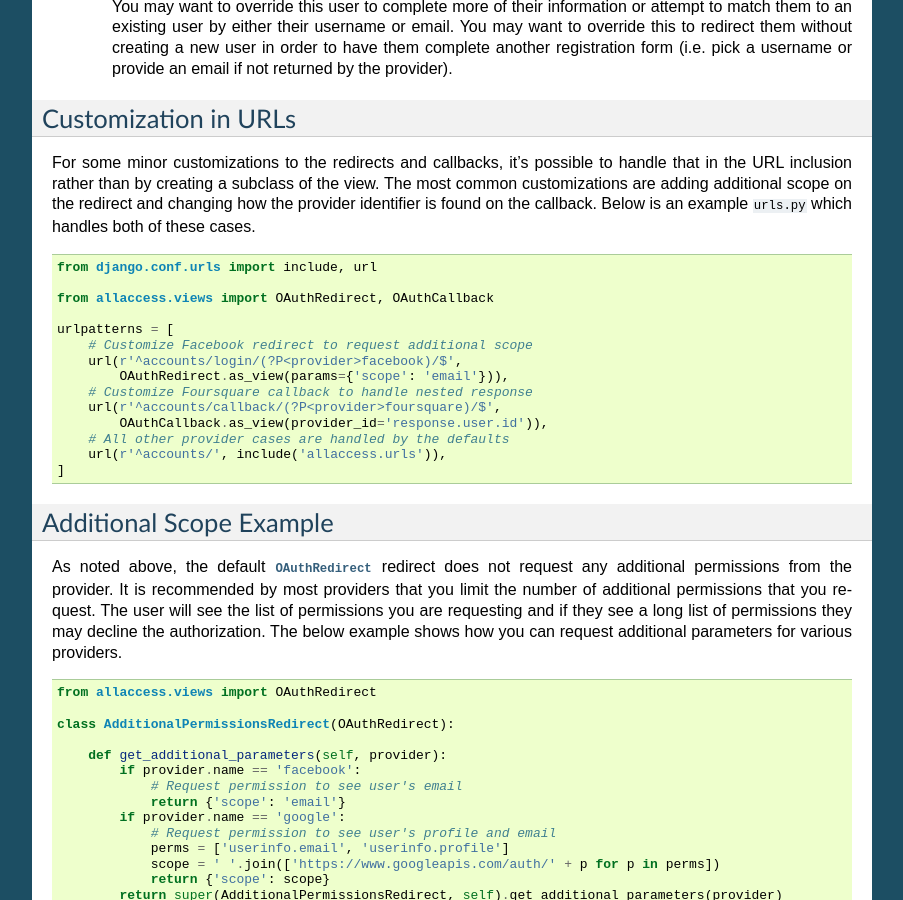
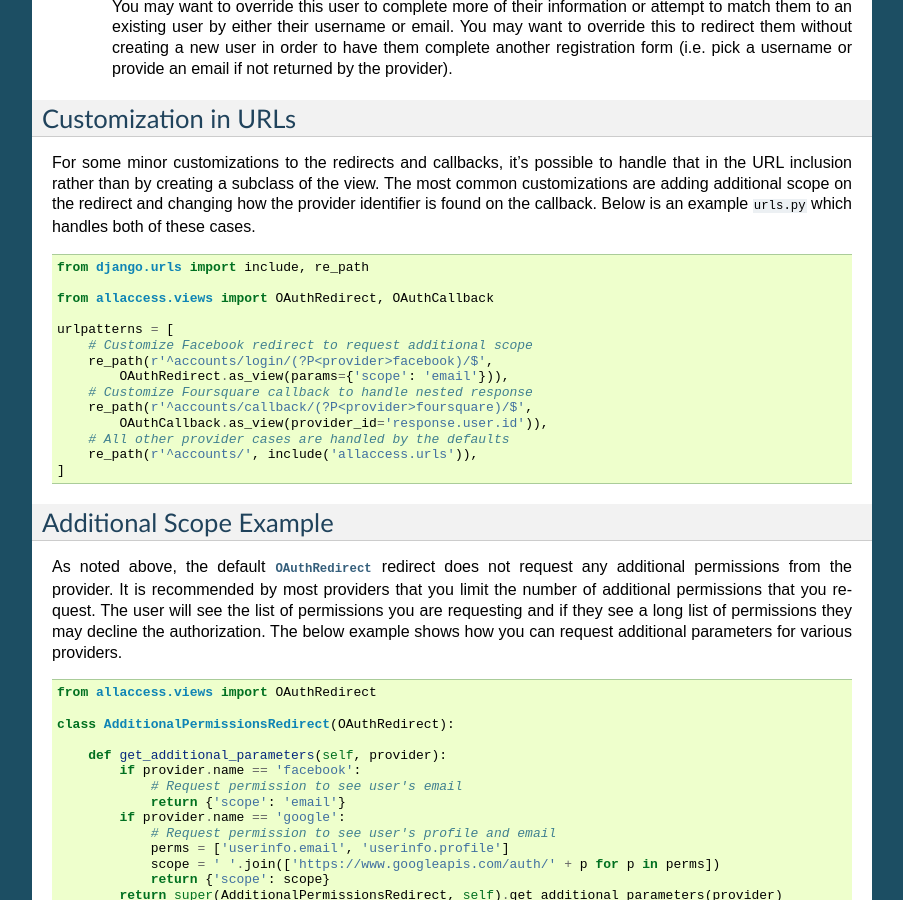
Before and after one commit to mlavin/django-all-access, a Sphinx documentation site: the page built from docs/customize-views.rst, in a window 1280 px wide and 900 px high, scrolled down 3144 px. Shown: the whole window, without its empty margins (198-1101 px from the left). Built offline with Sphinx 7.4.7, drawn with Linux system fonts in a browser that asks for light colours; some of the changed text lies outside the part shown.

Commit message:
Update examples and improve docs links

```diff
--- a/docs/customize-views.rst
+++ b/docs/customize-views.rst
@@ -2,7 +2,7 @@
 ====================================
 
 django-all-access provides default views/urls for authentication. These are built
-from Django's `class based views <https://docs.djangoproject.com/en/1.8/topics/class-based-views/>`_
+from Django's `class based views <https://docs.djangoproject.com/en/stable/topics/class-based-views/>`_
 making them easy to extend or override the default behavior in your project.
 
 
@@ -11,7 +11,7 @@
 
 The initial step for authenticating with any OAuth provider is redirecting the
 user to the provider's website. The :py:class:`OAuthRedirect` view extends from the
-`RedirectView <https://docs.djangoproject.com/en/1.8/ref/class-based-views/#redirectview>`_
+`RedirectView <https://docs.djangoproject.com/en/stable/ref/class-based-views/base/#redirectview>`_
 By default it is mapped to the ``allaccess-login`` URL name. This view takes one
 keyword argument from the URL pattern ``provider`` which corresponds to the ``Provider.name``
 for an enabled provider. If no enabled provider is found for the name, this view
@@ -74,7 +74,7 @@
 After the user has authenticated with the remote provider or denied access to your application
 request, they are returned to the callback specified in the initial redirect. :py:class:`OAuthCallback`
 defines the default behaviour on this callback. This view extends from the base
-`View <https://docs.djangoproject.com/en/1.8/ref/class-based-views/#view>`_ class.
+`View <https://docs.djangoproject.com/en/stable/ref/class-based-views/base/#view>`_ class.
 By default it is mapped to the ``allaccess-callback`` URL name. Similar to the :py:class:`OAuthRedirect` view,
 this view takes one keyword argument ``provider`` which corresponds to the ``Provider.name``
 for an enabled provider. If no enabled provider is found for the name, this view will return a 404.
@@ -211,19 +211,19 @@
 
 .. code-block:: python
 
-    from django.conf.urls import include, url
+    from django.urls import include, re_path
 
     from allaccess.views import OAuthRedirect, OAuthCallback
 
     urlpatterns = [
         # Customize Facebook redirect to request additional scope
-        url(r'^accounts/login/(?P<provider>facebook)/$',
+        re_path(r'^accounts/login/(?P<provider>facebook)/$',
             OAuthRedirect.as_view(params={'scope': 'email'})),
         # Customize Foursquare callback to handle nested response
-        url(r'^accounts/callback/(?P<provider>foursquare)/$',
+        re_path(r'^accounts/callback/(?P<provider>foursquare)/$',
             OAuthCallback.as_view(provider_id='response.user.id')),
         # All other provider cases are handled by the defaults
-        url(r'^accounts/', include('allaccess.urls')),
+        re_path(r'^accounts/', include('allaccess.urls')),
     ]
 
 
@@ -289,7 +289,7 @@
 
 This view will require authentication which is handled in the URL pattern. There
 are multiple methods for decorating class based views which are detailed in the
-`Django docs <https://docs.djangoproject.com/en/1.8/topics/class-based-views/#decorating-class-based-views>`_.
+`Django docs <https://docs.djangoproject.com/en/stable/topics/class-based-views/intro/#decorating-class-based-views>`_.
 
 Next we will need a redirect view to send the user to this callback. This view
 will also require that the user already be authenticated which can be handled in
@@ -311,12 +311,13 @@
 .. code-block:: python
 
     from django.contrib.auth.decorators import login_required
+    from django.urls import re_path
 
     from .views import AssociateRedirect, AssociateCallback
 
     urlpatterns = [
-        url(r'^associate/(?P<provider>(\w|-)+)/$', login_required(AssociateRedirect.as_view()), name='associate'),
-        url(r'^associate-callback/(?P<provider>(\w|-)+)/$', login_required(AssociateCallback.as_view()), name='associate-callback'),
+        re_path(r'^associate/(?P<provider>(\w|-)+)/$', login_required(AssociateRedirect.as_view()), name='associate'),
+        re_path(r'^associate-callback/(?P<provider>(\w|-)+)/$', login_required(AssociateCallback.as_view()), name='associate-callback'),
     ]
 
 That is the basic outline of how you would allow multiple account associations. This
--- a/docs/quick-start.rst
+++ b/docs/quick-start.rst
@@ -52,12 +52,11 @@
 
 .. code-block:: python
 
-    from django.conf.urls import include
-
+    from django.urls import include, path
 
     urlpatterns = [
         # Other URL patterns would go here
-        url(r'^accounts/', include('allaccess.urls')),
+        path('accounts/', include('allaccess.urls')),
     ]
 
 This makes the login URL for a particular provider ``/accounts/login/<provider>/``,
--- a/docs/releases.rst
+++ b/docs/releases.rst
@@ -251,7 +251,7 @@
     }
 
 For more information on logging please see the
-`Django documentation <https://docs.djangoproject.com/en/1.4/topics/logging/>`_
+`Django documentation <https://docs.djangoproject.com/en/stable/topics/logging/>`_
 or the `Python documentation <http://docs.python.org/library/logging.html>`_.
 
 
```
